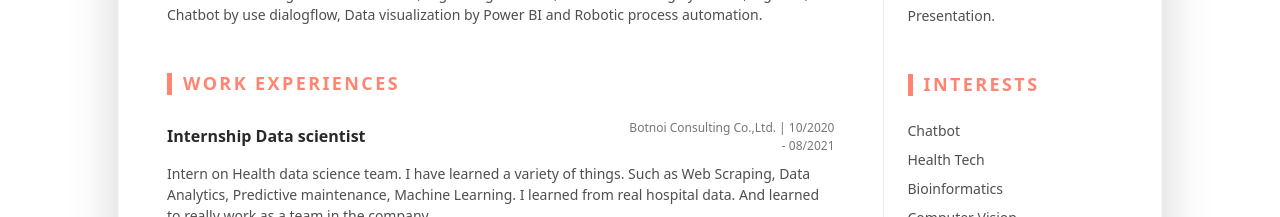
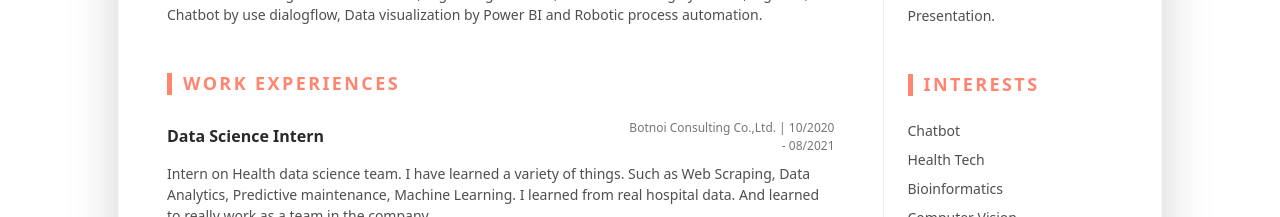
Before and after one commit to tussanakorn/myresume-dev, a plain HTML site: page index.html in a window 1280 px wide. Shown: the part 860-1077 px from the top of the page. Drawn offline with Linux system fonts and the light colour scheme.

Commit message:
update resume lastes

```diff
--- a/index.html
+++ b/index.html
@@ -184,7 +184,7 @@
 								<div class="item mb-3">
 									<div class="item-heading row align-items-center mb-2">
 										<h4 class="item-title col-12 col-md-6 col-lg-8 mb-2 mb-md-0">
-											Internship Data scientist
+											Data Science Intern
 										</h4>
 										<div class="
                           item-meta
```
